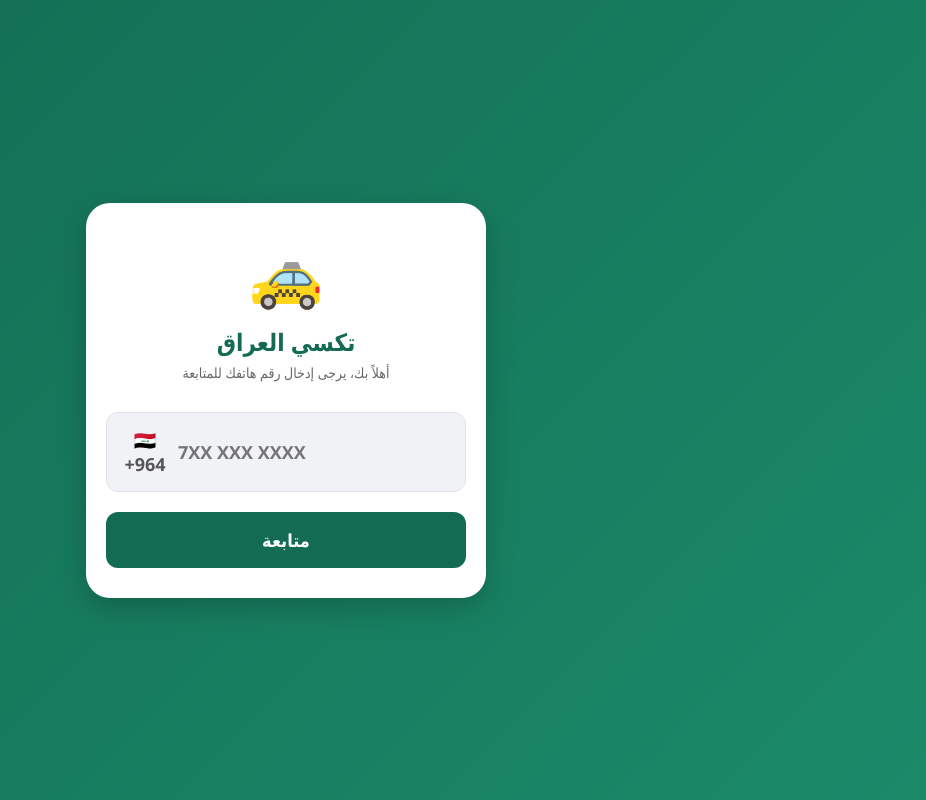
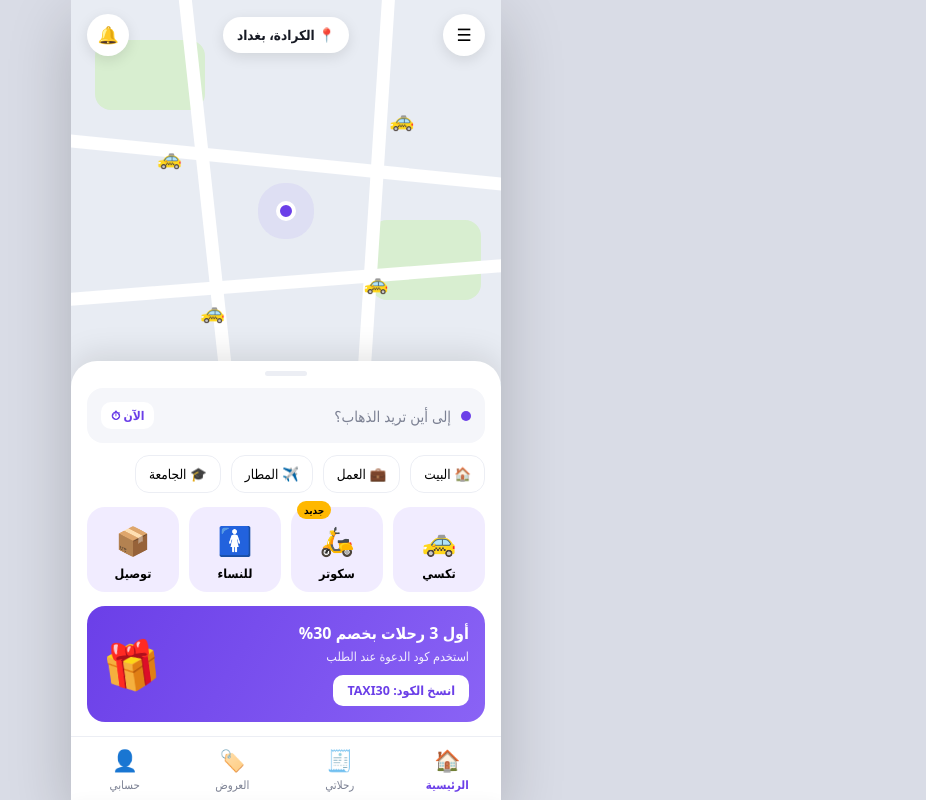
Before and after one commit to mnthrahmed9-create/Mntzraleasry-, a plain HTML site: page index.html in a window 1280 px wide. Shown: the whole page, without its empty margins (354-1280 px from the left). Drawn offline with nearby package versions, Linux system fonts and the light colour scheme.

Commit message:
Update index.html

```diff
--- a/index.html
+++ b/index.html
@@ -2,88 +2,162 @@
 <html lang="ar" dir="rtl">
 <head>
 <meta charset="UTF-8">
-    <meta name="viewport" content="width=device-width, initial-scale=1.0, maximum-scale=1.0, user-scalable=no">
-    <title>تكسي العراق</title>
-    <link rel="stylesheet" href="https://unpkg.com/leaflet@1.9.4/dist/leaflet.css" />
-    <script src="https://unpkg.com/leaflet@1.9.4/dist/leaflet.js"></script>
+<meta name="viewport" content="width=device-width, initial-scale=1, viewport-fit=cover">
+<title>تكسي</title>
 <style>
-        * { margin: 0; padding: 0; box-sizing: border-box; font-family: 'Segoe UI', Tahoma, Geneva, Verdana, sans-serif; }
-        body, html { height: 100%; overflow: hidden; background: #f8f9fa; }
-        #login-screen { position: absolute; top: 0; left: 0; width: 100%; height: 100%; background: linear-gradient(135deg, #126b52, #1b8a69); display: flex; flex-direction: column; justify-content: center; align-items: center; padding: 20px; z-index: 2000; transition: opacity 0.4s ease; }
-        .login-card { background: white; width: 100%; max-width: 400px; padding: 30px 20px; border-radius: 24px; box-shadow: 0 10px 30px rgba(0,0,0,0.2); text-align: center; }
-        .login-logo { font-size: 60px; margin-bottom: 10px; }
-        .login-title { font-size: 24px; font-weight: bold; color: #126b52; margin-bottom: 5px; }
-        .login-subtitle { font-size: 14px; color: #666; margin-bottom: 30px; }
-        .input-group { display: flex; align-items: center; background: #f0f2f5; border-radius: 12px; padding: 15px; margin-bottom: 20px; border: 1px solid #e1e4e8; direction: ltr; }
-        .input-group span { font-size: 18px; margin-right: 10px; color: #555; font-weight: bold; }
-        .input-group input { border: none; background: transparent; flex: 1; font-size: 18px; outline: none; font-weight: bold; color: #333; }
-        .btn-main { width: 100%; background: #126b52; color: white; border: none; padding: 16px; border-radius: 12px; font-size: 18px; font-weight: bold; cursor: pointer; transition: background 0.2s; }
-        .btn-main:active { background: #0d4f3d; }
-        #app-screen { display: none; height: 100%; width: 100%; position: relative; }
-        #map { height: 100vh; width: 100vw; z-index: 1; }
-        .top-bar { position: absolute; top: 15px; left: 15px; right: 15px; background: white; border-radius: 15px; padding: 15px; display: flex; justify-content: space-between; align-items: center; z-index: 1000; box-shadow: 0 4px 15px rgba(0,0,0,0.08); font-weight: bold; font-size: 16px; }
-        .center-pin { position: absolute; top: 50%; left: 50%; transform: translate(-50%, -100%); z-index: 1000; font-size: 45px; pointer-events: none; margin-top: -5px; filter: drop-shadow(0px 5px 5px rgba(0,0,0,0.3)); }
-        .map-controls { position: absolute; top: 90px; right: 15px; z-index: 1000; display: flex; flex-direction: column; gap: 10px; }
-        .map-controls button, .locate-btn { background: white; border: none; width: 45px; height: 45px; border-radius: 50%; font-size: 22px; box-shadow: 0 2px 10px rgba(0,0,0,0.1); cursor: pointer; display: flex; justify-content: center; align-items: center; }
-        .locate-btn { position: absolute; top: 200px; right: 15px; z-index: 1000; }
-        .bottom-sheet { position: absolute; bottom: 0; left: 0; right: 0; background: white; border-radius: 25px 25px 0 0; padding: 20px; z-index: 1000; box-shadow: 0 -5px 20px rgba(0,0,0,0.1); padding-bottom: 30px; }
-        .search-box { display: flex; align-items: center; background: #f0f2f5; border-radius: 12px; padding: 15px; margin-bottom: 15px; border: 1px solid #e1e4e8; }
-        .search-box input { border: none; background: transparent; flex: 1; font-size: 16px; outline: none; }
-        .search-box span { font-size: 20px; margin-left: 10px; color: #888; }
+  :root{--p:#6B3FE8;--p2:#8A63F5;--pl:#F1ECFF;--ink:#171A24;--muted:#7C8193;--bg:#F5F6FA;--line:#ECEEF4;--green:#17B26A;--y:#FFB800}
+  *{box-sizing:border-box;margin:0;padding:0;-webkit-tap-highlight-color:transparent}
+  body{font-family:system-ui,-apple-system,"Segoe UI",Tahoma,Arial,sans-serif;background:#d9dce6;color:var(--ink);display:flex;justify-content:center}
+  .app{width:100%;max-width:430px;height:100vh;max-height:900px;background:var(--bg);position:relative;overflow:hidden;box-shadow:0 20px 60px rgba(0,0,0,.2)}
+  .map{position:absolute;inset:0 0 40% 0;background:#e8ecf3;overflow:hidden}
+  .map svg{width:100%;height:100%}
+  .me{position:absolute;top:44%;left:50%;width:20px;height:20px;border-radius:50%;background:var(--p);border:4px solid #fff;
+    transform:translate(-50%,-50%);box-shadow:0 0 0 10px rgba(107,63,232,.2);animation:pl 2s infinite}
+  @keyframes pl{50%{box-shadow:0 0 0 18px rgba(107,63,232,.08)}}
+  .car{position:absolute;font-size:20px}
+
+  .head{position:absolute;top:0;inset-inline:0;padding:max(14px,env(safe-area-inset-top)) 16px 0;display:flex;align-items:center;justify-content:space-between;z-index:5}
+  .chip{background:#fff;border-radius:22px;padding:9px 14px;font-size:13.5px;font-weight:700;box-shadow:0 4px 14px rgba(0,0,0,.1);display:flex;gap:6px;align-items:center}
+  .round{width:42px;height:42px;border-radius:50%;background:#fff;border:0;box-shadow:0 4px 14px rgba(0,0,0,.1);font-size:17px;cursor:pointer}
+
+  .sheet{position:absolute;bottom:64px;inset-inline:0;background:#fff;border-radius:26px 26px 0 0;padding:10px 16px 14px;box-shadow:0 -8px 30px rgba(0,0,0,.1);z-index:6;
+    max-height:calc(100% - 140px);overflow:auto}
+  .grab{width:42px;height:5px;background:var(--line);border-radius:9px;margin:0 auto 12px}
+
+  .search{display:flex;align-items:center;gap:10px;background:var(--bg);border-radius:16px;padding:14px;cursor:pointer;width:100%;border:0;font:inherit;text-align:start}
+  .search .dot{width:10px;height:10px;border-radius:50%;background:var(--p)}
+  .search span{color:var(--muted);font-size:15px;flex:1}
+  .search b{background:#fff;border-radius:10px;padding:5px 10px;font-size:12px;color:var(--p)}
+
+  .saved{display:flex;gap:10px;margin:12px 0 14px;overflow-x:auto;scrollbar-width:none}
+  .saved button{flex:none;display:flex;align-items:center;gap:8px;background:#fff;border:1.5px solid var(--line);border-radius:14px;padding:9px 13px;font:inherit;font-size:13.5px;cursor:pointer}
+
+  .grid{display:grid;grid-template-columns:repeat(4,1fr);gap:10px;margin-bottom:14px}
+  .svc{background:var(--pl);border:0;border-radius:18px;padding:14px 4px 10px;font:inherit;cursor:pointer;display:flex;flex-direction:column;align-items:center;gap:6px;position:relative;transition:.15s}
+  .svc:active{transform:scale(.96)}
+  .svc em{font-size:28px;font-style:normal}
+  .svc span{font-size:12.5px;font-weight:700}
+  .svc i{position:absolute;top:-6px;inset-inline-end:6px;background:var(--y);font-style:normal;font-size:10px;font-weight:800;padding:2px 7px;border-radius:9px}
+
+  .promo{background:linear-gradient(120deg,var(--p),var(--p2));color:#fff;border-radius:18px;padding:16px;display:flex;align-items:center;justify-content:space-between;overflow:hidden;position:relative}
+  .promo h3{font-size:16px;margin-bottom:4px}.promo p{font-size:12.5px;opacity:.9}
+  .promo .em{font-size:46px;transform:rotate(-8deg)}
+  .promo button{margin-top:10px;background:#fff;color:var(--p);border:0;border-radius:10px;padding:7px 14px;font:inherit;font-weight:800;font-size:12.5px}
+
+  .nav{position:absolute;bottom:0;inset-inline:0;height:64px;background:#fff;border-top:1px solid var(--line);display:flex;z-index:7;padding-bottom:env(safe-area-inset-bottom)}
+  .nav button{flex:1;border:0;background:none;font:inherit;font-size:11.5px;color:var(--muted);display:flex;flex-direction:column;align-items:center;justify-content:center;gap:3px;cursor:pointer}
+  .nav button em{font-style:normal;font-size:21px}
+  .nav button.on{color:var(--p);font-weight:800}
+
+  /* ride screen */
+  .ride{position:absolute;inset:0;background:var(--bg);z-index:20;transform:translateY(100%);transition:transform .35s ease;display:flex;flex-direction:column}
+  .ride.open{transform:none}
+  .rtop{background:#fff;padding:max(14px,env(safe-area-inset-top)) 16px 14px;border-radius:0 0 24px 24px;box-shadow:0 6px 20px rgba(0,0,0,.06)}
+  .rtop .bar{display:flex;align-items:center;gap:10px;margin-bottom:12px}
+  .rtop .bar b{font-size:17px}
+  .rt{background:var(--bg);border-radius:16px;padding:4px 14px}
+  .rt div{display:flex;align-items:center;gap:12px;padding:10px 0;font-size:14.5px}
+  .rt div+div{border-top:1px dashed var(--line)}
+  .rt i{width:11px;height:11px;border-radius:50%;background:var(--green)}.rt div:last-child i{background:var(--ink);border-radius:3px}
+  .list{flex:1;overflow:auto;padding:16px;display:flex;flex-direction:column;gap:10px}
+  .opt{display:flex;align-items:center;gap:12px;background:#fff;border:2px solid transparent;border-radius:18px;padding:13px;cursor:pointer;font:inherit;text-align:start;width:100%}
+  .opt.sel{border-color:var(--p);background:#FAF8FF}
+  .opt em{font-size:32px;font-style:normal}.opt .t{flex:1}.opt .t b{display:block;font-size:15px}.opt .t small{color:var(--muted);font-size:12px}
+  .opt .pr{font-weight:800;font-size:16px}
+  .rbot{background:#fff;padding:14px 16px calc(14px + env(safe-area-inset-bottom));box-shadow:0 -6px 20px rgba(0,0,0,.06)}
+  .pay{display:flex;justify-content:space-between;font-size:14px;color:var(--muted);margin-bottom:12px}.pay b{color:var(--ink)}
+  .cta{width:100%;border:0;background:var(--p);color:#fff;font:inherit;font-weight:800;font-size:17px;padding:16px;border-radius:16px;cursor:pointer;box-shadow:0 8px 20px rgba(107,63,232,.35)}
+  .cta:active{transform:scale(.98)}
+  .toast{position:absolute;bottom:90px;left:50%;transform:translateX(-50%);background:var(--ink);color:#fff;padding:10px 16px;border-radius:12px;font-size:13px;z-index:50;opacity:0;transition:.3s;pointer-events:none;white-space:nowrap}
+  .toast.on{opacity:1}
 </style>
 </head>
 <body>
+<div class="app">
 
-    <div id="login-screen">
-        <div class="login-card">
-            <div class="login-logo">🚕</div>
-            <div class="login-title">تكسي العراق</div>
-            <div class="login-subtitle">أهلاً بك، يرجى إدخال رقم هاتفك للمتابعة</div>
-            <div class="input-group">
-                <span>🇮🇶 +964</span>
-                <input type="tel" id="phoneInput" placeholder="7XX XXX XXXX" maxlength="11">
+  <div class="map">
+    <svg viewBox="0 0 430 540" preserveAspectRatio="xMidYMid slice">
+      <rect width="430" height="540" fill="#e8ecf3"/>
+      <path d="M-10 430 Q130 380 230 430 T450 400 L450 540 L-10 540Z" fill="#cde4f5"/>
+      <g fill="#d8eed0"><rect x="24" y="70" width="110" height="70" rx="16"/><rect x="300" y="250" width="110" height="80" rx="16"/></g>
+      <g stroke="#fff" stroke-width="13" fill="none" stroke-linecap="round">
+        <path d="M-10 170 L440 215"/><path d="M-10 330 L440 295"/><path d="M110 -10 L160 450"/><path d="M320 -10 L290 450"/>
+      </g>
+    </svg>
+    <div class="me"></div>
+    <span class="car" style="top:30%;left:20%">🚕</span><span class="car" style="top:56%;left:68%">🚕</span>
+    <span class="car" style="top:22%;left:74%">🚕</span><span class="car" style="top:62%;left:30%">🚕</span>
   </div>
-            <button class="btn-main" onclick="login()">متابعة</button>
+
+  <div class="head">
+    <button class="round">☰</button>
+    <div class="chip">📍 الكرادة، بغداد</div>
+    <button class="round">🔔</button>
+  </div>
+
+  <div class="sheet">
+    <div class="grab"></div>
+    <button class="search" onclick="openRide()"><i class="dot"></i><span>إلى أين تريد الذهاب؟</span><b>الآن ⏱</b></button>
+
+    <div class="saved">
+      <button onclick="openRide('البيت')">🏠 البيت</button>
+      <button onclick="openRide('العمل')">💼 العمل</button>
+      <button onclick="openRide('المطار')">✈️ المطار</button>
+      <button onclick="openRide('الجامعة')">🎓 الجامعة</button>
+    </div>
+
+    <div class="grid">
+      <button class="svc" onclick="openRide()"><em>🚕</em><span>تكسي</span></button>
+      <button class="svc" onclick="openRide()"><i>جديد</i><em>🛵</em><span>سكوتر</span></button>
+      <button class="svc" onclick="openRide()"><em>🚺</em><span>للنساء</span></button>
+      <button class="svc" onclick="toast('خدمة التوصيل قريباً')"><em>📦</em><span>توصيل</span></button>
+    </div>
+
+    <div class="promo">
+      <div><h3>أول 3 رحلات بخصم 30%</h3><p>استخدم كود الدعوة عند الطلب</p><button>انسخ الكود: TAXI30</button></div>
+      <div class="em">🎁</div>
     </div>
   </div>
 
-    <div id="app-screen">
-        <div class="center-pin">📍</div>
-        <div class="top-bar"><span>☰</span><span>🚕 طلب تكسي</span><span>بغداد ⌄</span></div>
-        <div class="map-controls"><button id="zoomIn">+</button><button id="zoomOut">-</button></div>
-        <button class="locate-btn" id="locateBtn">◎</button>
-        <div id="map"></div>
-        <div class="bottom-sheet">
-            <div class="search-box"><span>🔍</span><input type="text" placeholder="إلى أين تريد الذهاب؟"></div>
-            <button class="btn-main" onclick="requestRide()">تأكيد موقع الانطلاق 📍</button>
+  <nav class="nav">
+    <button class="on"><em>🏠</em>الرئيسية</button>
+    <button onclick="toast('رحلاتي')"><em>🧾</em>رحلاتي</button>
+    <button onclick="toast('العروض')"><em>🏷️</em>العروض</button>
+    <button onclick="toast('الحساب')"><em>👤</em>حسابي</button>
+  </nav>
+
+  <!-- Ride screen -->
+  <div class="ride" id="ride">
+    <div class="rtop">
+      <div class="bar"><button class="round" onclick="closeRide()" style="box-shadow:none;background:var(--bg)">→</button><b>اختر رحلتك</b></div>
+      <div class="rt"><div><i></i>موقعي الحالي</div><div><i></i><span id="destTxt">مجمع بغداد التجاري</span></div></div>
+    </div>
+    <div class="list" id="list">
+      <button class="opt sel" data-n="اقتصادي" data-p="4,500"><em>🚕</em><span class="t"><b>اقتصادي</b><small>4 ركاب · 3 دقائق</small></span><span class="pr">4,500</span></button>
+      <button class="opt" data-n="مريح" data-p="6,500"><em>🚙</em><span class="t"><b>مريح</b><small>سيارة حديثة مكيّفة · 5 دقائق</small></span><span class="pr">6,500</span></button>
+      <button class="opt" data-n="عائلي" data-p="9,000"><em>🚐</em><span class="t"><b>عائلي</b><small>حتى 7 ركاب · 7 دقائق</small></span><span class="pr">9,000</span></button>
+      <button class="opt" data-n="للنساء" data-p="6,000"><em>🚺</em><span class="t"><b>للنساء</b><small>سائقات فقط · 8 دقائق</small></span><span class="pr">6,000</span></button>
+    </div>
+    <div class="rbot">
+      <div class="pay"><span>الدفع</span><b>💵 نقداً ‹</b></div>
+      <button class="cta" id="go">تأكيد الطلب · اقتصادي</button>
     </div>
   </div>
 
+  <div class="toast" id="toast"></div>
+</div>
+
 <script>
-        var map;
-        function login() {
-            var phone = document.getElementById('phoneInput').value;
-            if (phone.length < 10) { alert("الرجاء إدخال رقم هاتف صحيح (11 رقم)"); return; }
-            document.getElementById('login-screen').style.opacity = '0';
-            setTimeout(function() {
-                document.getElementById('login-screen').style.display = 'none';
-                document.getElementById('app-screen').style.display = 'block';
-                initMap();
-            }, 400);
-        }
-        function initMap() {
-            var lat = 33.3152; var lng = 44.3661;
-            map = L.map('map', { zoomControl: false }).setView([lat, lng], 15);
-            L.tileLayer('https://{s}.tile.openstreetmap.org/{z}/{x}/{y}.png', { attribution: '© OpenStreetMap' }).addTo(map);
-            setTimeout(function(){ map.invalidateSize(); }, 200);
-            document.getElementById('zoomIn').onclick = function() { map.zoomIn(); };
-            document.getElementById('zoomOut').onclick = function() { map.zoomOut(); };
-            document.getElementById('locateBtn').onclick = function() { map.locate({setView: true, maxZoom: 16}); };
-        }
-        function requestRide() {
-            var center = map.getCenter();
-            alert("تم تحديد موقع الانطلاق!\nخط العرض: " + center.lat.toFixed(4) + "\nخط الطول: " + center.lng.toFixed(4) + "\n\nجاري البحث عن سائق...");
-        }
+  const $=id=>document.getElementById(id);
+  let sel='اقتصادي';
+  function openRide(place){ if(place) $('destTxt').textContent=place; $('ride').classList.add('open'); }
+  function closeRide(){ $('ride').classList.remove('open'); }
+  function toast(t){const e=$('toast');e.textContent=t;e.classList.add('on');setTimeout(()=>e.classList.remove('on'),1800);}
+  document.querySelectorAll('.opt').forEach(o=>o.onclick=()=>{
+    document.querySelectorAll('.opt').forEach(x=>x.classList.remove('sel'));o.classList.add('sel');
+    sel=o.dataset.n;$('go').textContent='تأكيد الطلب · '+sel;
+  });
+  $('go').onclick=()=>{toast('جارٍ البحث عن سائق…');setTimeout(closeRide,900);};
 </script>
 </body>
 </html>
```
Lines whose indentation alone changed are shown as unchanged.
